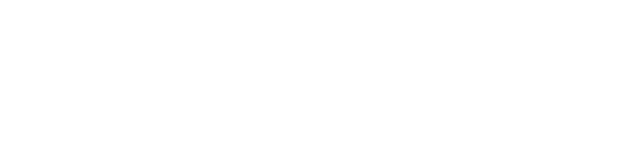
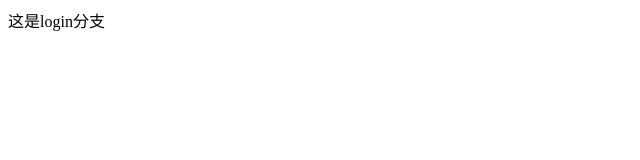
Before and after one commit to zayke123/firstPractice, a plain HTML site: page index.html in a window 1280 px wide. Shown: the whole page, without its empty margins (0-640 px from the left). Drawn offline with Linux system fonts and the light colour scheme.

Commit message:
提交的是login分支的信息

```diff
--- a/index.css
+++ b/index.css
@@ -1,3 +1,4 @@
 body {
   margin: 0;
+  padding: 0;
 }
--- a/index.html
+++ b/index.html
@@ -6,5 +6,7 @@
     <meta name="viewport" content="width=device-width, initial-scale=1.0" />
     <title>Document</title>
   </head>
-  <body></body>
+  <body>
+    <div class="box">这是login分支</div>
+  </body>
 </html>
```
